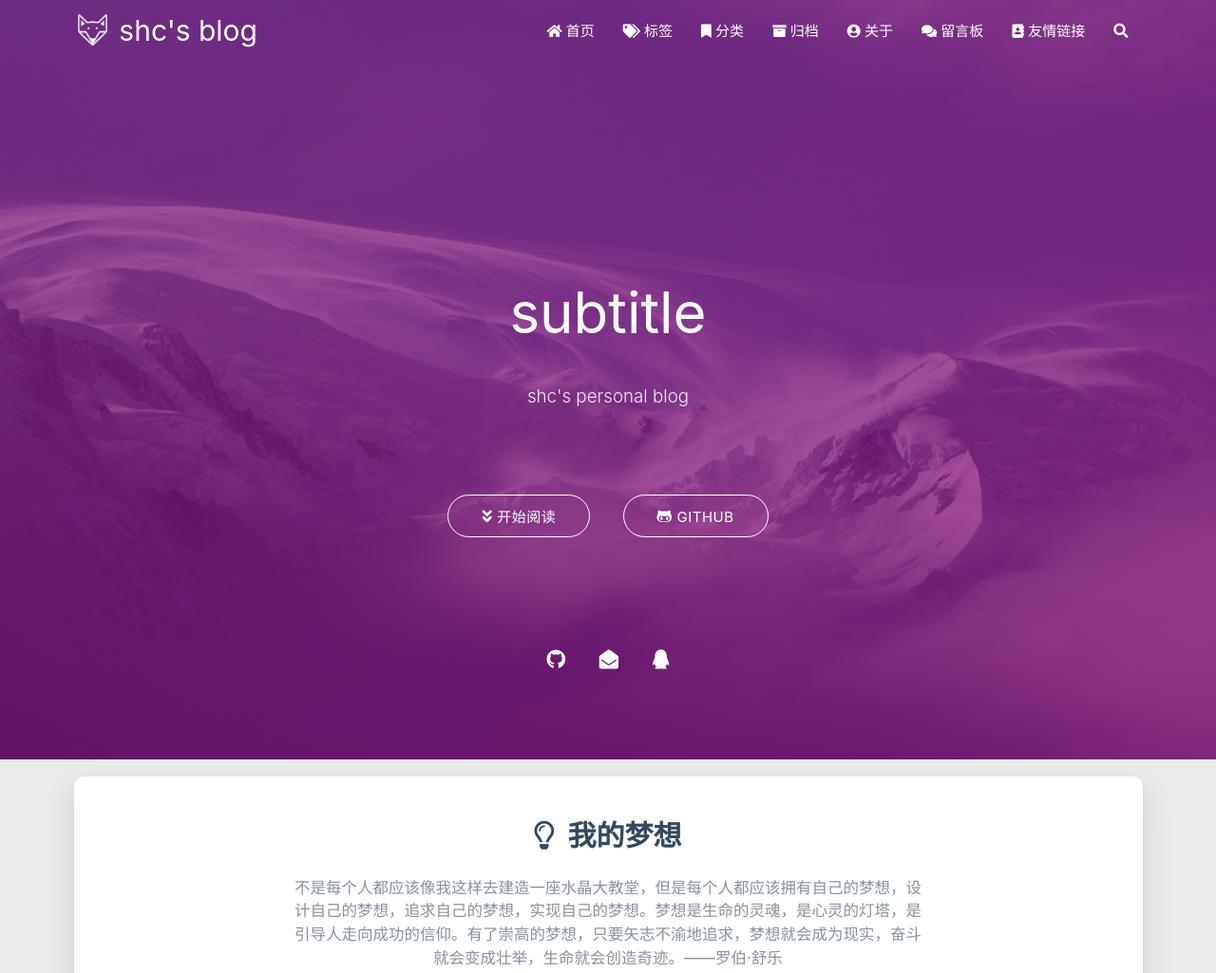
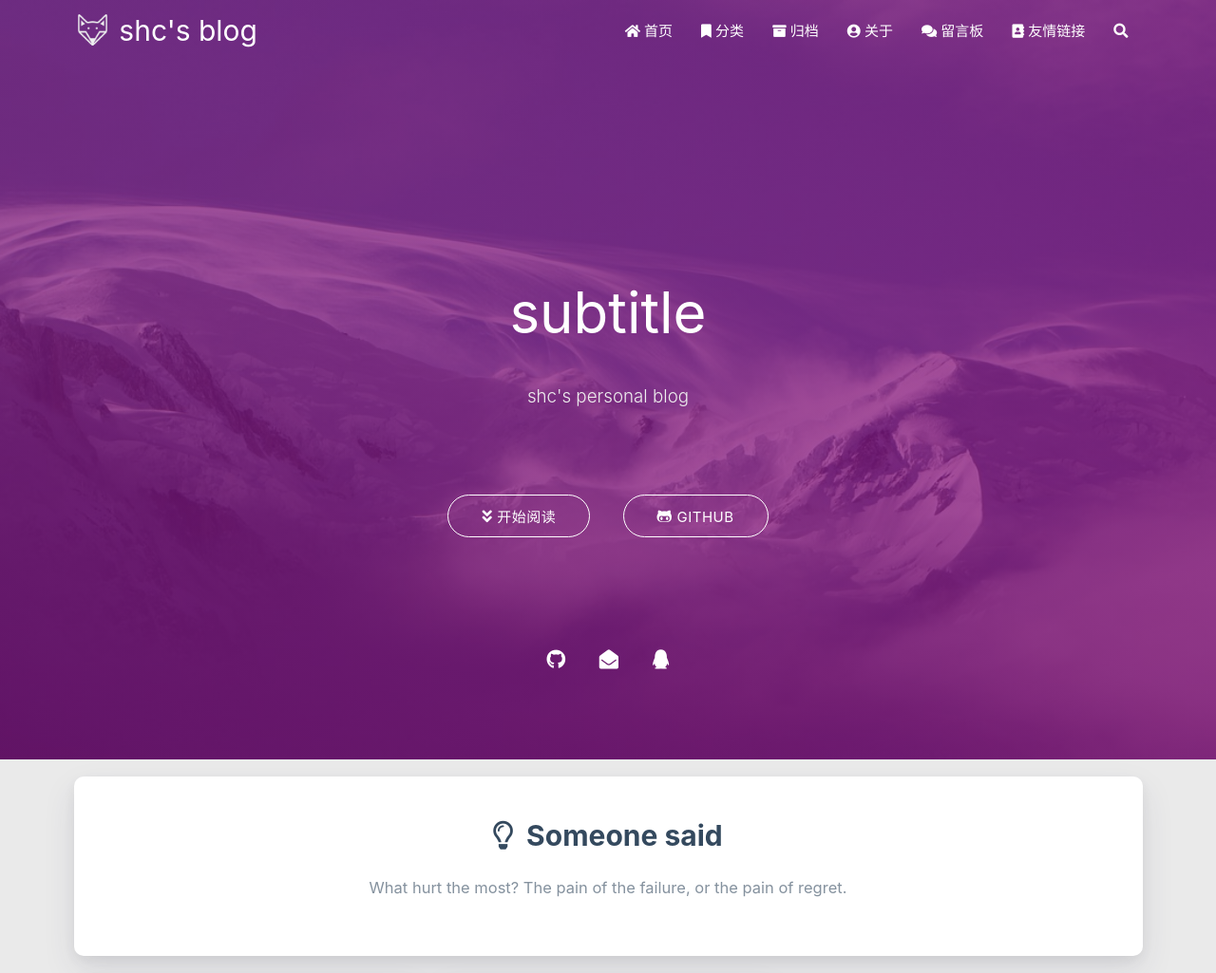
Before and after one commit to Kevin-shc/Kevin-shc.github.io, a plain HTML site: page index.html in a window 1280 px wide. Shown: the top 1025 px of the page at 95% size. Drawn offline with Linux system fonts and the light colour scheme; some packages are replaced by stand-ins of ours; a script that the page names is missing.

Commit message:
Site updated: 2020-02-23 15:38:29

```diff
--- a/index.html
+++ b/index.html
@@ -54,17 +54,6 @@
       <i class="fas fa-home" style="zoom: 0.6;"></i>
 
       <span>首页</span>
-    </a>
-
-  </li>
-
-  <li class="hide-on-med-and-down nav-item">
-
-    <a href="/tags" class="waves-effect waves-light">
-
-      <i class="fas fa-tags" style="zoom: 0.6;"></i>
-
-      <span>标签</span>
     </a>
 
   </li>
@@ -156,17 +145,6 @@
 			    <i class="fa-fw fas fa-home"></i>
 
 			首页
-		</a>
-
-        </li>
-
-        <li class="m-nav-item">
-
-		<a href="/tags" class="waves-effect waves-light">
-
-			    <i class="fa-fw fas fa-tags"></i>
-
-			标签
 		</a>
 
         </li>
@@ -496,12 +474,12 @@
                         <div class="dream">
 
     <div class="title center-align">
-        <i class="far fa-lightbulb"></i>&nbsp;&nbsp;我的梦想
+        <i class="far fa-lightbulb"></i>&nbsp;&nbsp;Someone said
     </div>
 
     <div class="row">
         <div class="col l8 offset-l2 m10 offset-m1 s10 offset-s1 center-align text">
-            不是每个人都应该像我这样去建造一座水晶大教堂，但是每个人都应该拥有自己的梦想，设计自己的梦想，追求自己的梦想，实现自己的梦想。梦想是生命的灵魂，是心灵的灯塔，是引导人走向成功的信仰。有了崇高的梦想，只要矢志不渝地追求，梦想就会成为现实，奋斗就会变成壮举，生命就会创造奇迹。——罗伯·舒乐
+            What hurt the most? The pain of the failure, or the pain of regret.
         </div>
     </div>
 </div>
```
Also changed, not shown: 2020/02/22/first-post/index.html (+0 -22 lines), 2020/02/23/404/index.html (+0 -22 lines), about/index.html (+0 -22 lines), archives/2020/02/index.html (+0 -22 lines), archives/2020/index.html (+0 -22 lines), archives/index.html (+0 -22 lines), categories/index.html (+0 -22 lines), contact/index.html (+0 -22 lines), friends/index.html (+0 -22 lines).
